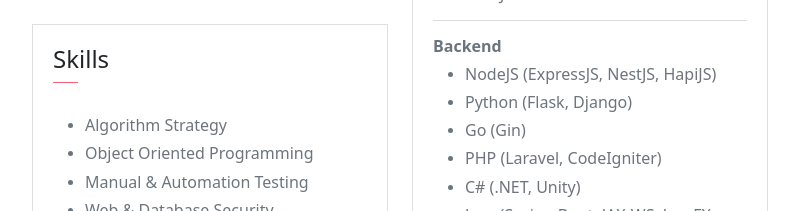
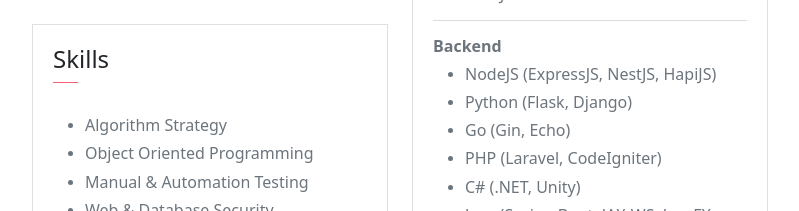
Before and after one commit to WillyWilsen/My-Profile-UI, a Next.js app: page / in a window 1280 px wide. Shown: the part 1700-1911 px from the top of the page, without its empty margins (430-1229 px from the left). Built offline with nearby package versions, Linux system fonts and the light colour scheme; no server answers.

Commit message:
Update Profile

```diff
--- a/pages/index.js
+++ b/pages/index.js
@@ -444,7 +444,7 @@
                             <ul>
                               <li><h6>NodeJS (ExpressJS, NestJS, HapiJS)</h6></li>
                               <li><h6>Python (Flask, Django)</h6></li>
-                              <li><h6>Go (Gin)</h6></li>
+                              <li><h6>Go (Gin, Echo)</h6></li>
                               <li><h6>PHP (Laravel, CodeIgniter)</h6></li>
                               <li><h6>C# (.NET, Unity)</h6></li>
                               <li><h6>Java (Spring Boot, JAX-WS, JavaFX, Swing)</h6></li>
```
